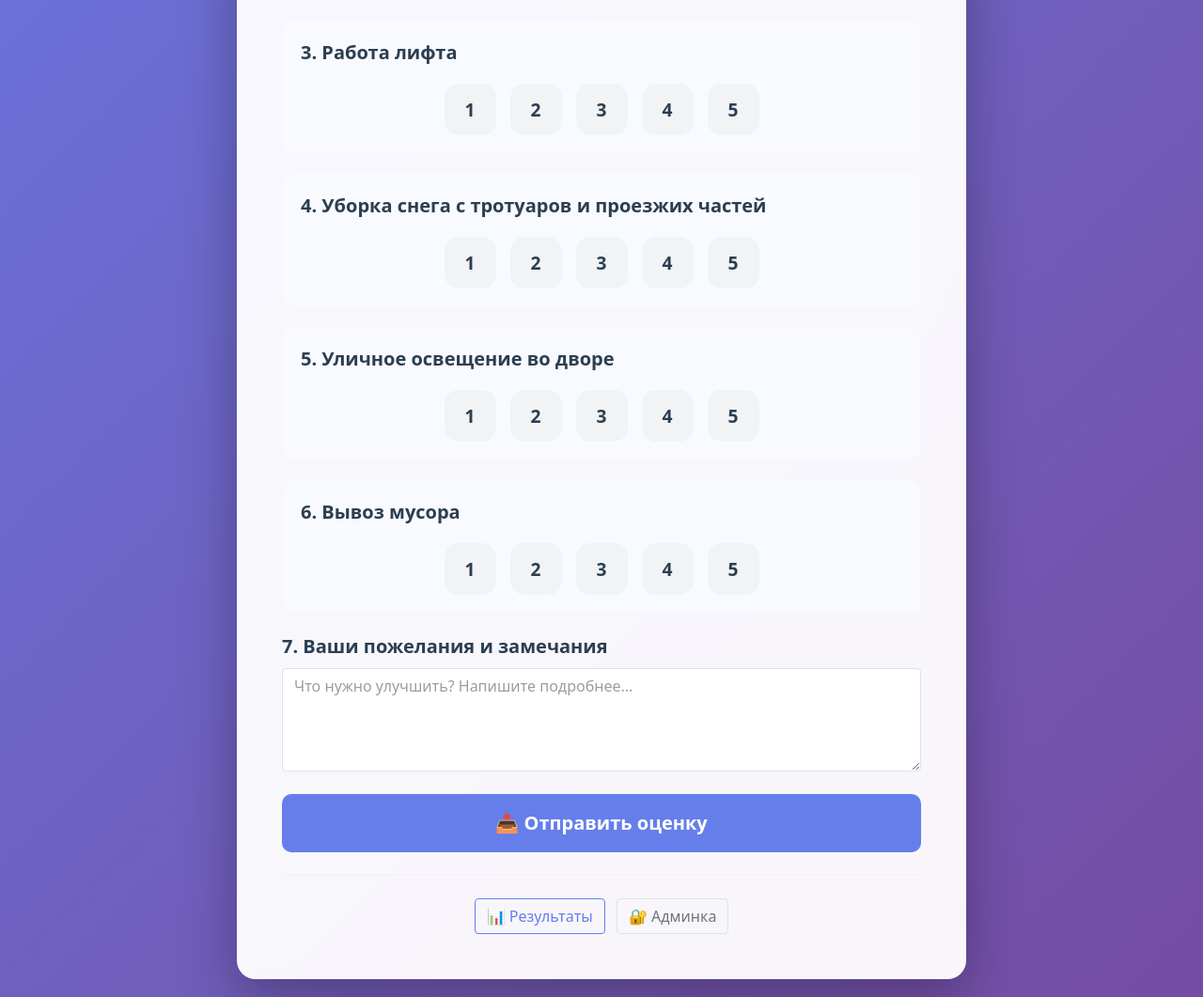
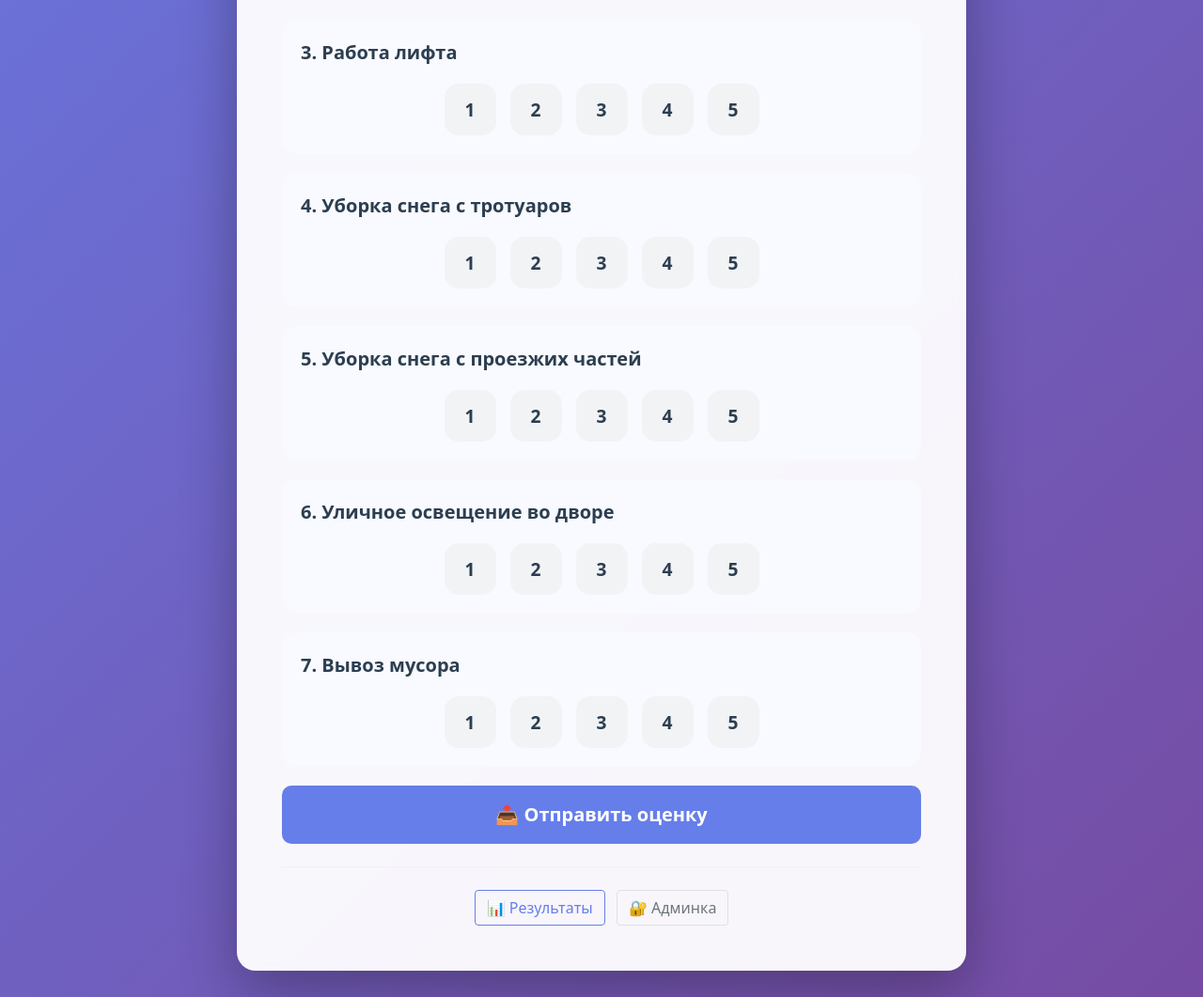
Before and after one commit to daniilkol135/jkh-korolevka, a Flask app: page / in a window 1280 px wide. Shown: the part 839-1900 px from the top of the page at 94% size. Run offline with Flask 3, Linux system fonts and the light colour scheme.

Commit message:
Update index.html

```diff
--- a/templates/index.html
+++ b/templates/index.html
@@ -322,26 +322,43 @@
                     </div>
                 </div>
 
-                <!-- 4. Уборка снега -->
+                <!-- 4. Уборка снега с тротуаров -->
                 <div class="question-item">
-                    <label class="form-label fw-bold fs-5">4. Уборка снега с тротуаров и проезжих частей</label>
+                    <label class="form-label fw-bold fs-5">4. Уборка снега с тротуаров</label>
                     <div class="rating-group">
-                        <input type="radio" name="snow_removal" value="1" id="s1" required>
+                        <input type="radio" name="snow_sidewalks" value="1" id="s1" required>
                         <label for="s1" class="rating-label">1</label>
-                        <input type="radio" name="snow_removal" value="2" id="s2">
+                        <input type="radio" name="snow_sidewalks" value="2" id="s2">
                         <label for="s2" class="rating-label">2</label>
-                        <input type="radio" name="snow_removal" value="3" id="s3">
+                        <input type="radio" name="snow_sidewalks" value="3" id="s3">
                         <label for="s3" class="rating-label">3</label>
-                        <input type="radio" name="snow_removal" value="4" id="s4">
+                        <input type="radio" name="snow_sidewalks" value="4" id="s4">
                         <label for="s4" class="rating-label">4</label>
-                        <input type="radio" name="snow_removal" value="5" id="s5">
+                        <input type="radio" name="snow_sidewalks" value="5" id="s5">
                         <label for="s5" class="rating-label">5</label>
                     </div>
                 </div>
 
-                <!-- 5. Уличное освещение -->
+                <!-- 5. Уборка снега с проезжих частей -->
                 <div class="question-item">
-                    <label class="form-label fw-bold fs-5">5. Уличное освещение во дворе</label>
+                    <label class="form-label fw-bold fs-5">5. Уборка снега с проезжих частей</label>
+                    <div class="rating-group">
+                        <input type="radio" name="snow_road" value="1" id="r1" required>
+                        <label for="r1" class="rating-label">1</label>
+                        <input type="radio" name="snow_road" value="2" id="r2">
+                        <label for="r2" class="rating-label">2</label>
+                        <input type="radio" name="snow_road" value="3" id="r3">
+                        <label for="r3" class="rating-label">3</label>
+                        <input type="radio" name="snow_road" value="4" id="r4">
+                        <label for="r4" class="rating-label">4</label>
+                        <input type="radio" name="snow_road" value="5" id="r5">
+                        <label for="r5" class="rating-label">5</label>
+                    </div>
+                </div>
+
+                <!-- 6. Уличное освещение во дворе -->
+                <div class="question-item">
+                    <label class="form-label fw-bold fs-5">6. Уличное освещение во дворе</label>
                     <div class="rating-group">
                         <input type="radio" name="lighting_outside" value="1" id="lo1" required>
                         <label for="lo1" class="rating-label">1</label>
@@ -356,9 +373,9 @@
                     </div>
                 </div>
 
-                <!-- 6. Вывоз мусора -->
+                <!-- 7. Вывоз мусора -->
                 <div class="question-item">
-                    <label class="form-label fw-bold fs-5">6. Вывоз мусора</label>
+                    <label class="form-label fw-bold fs-5">7. Вывоз мусора</label>
                     <div class="rating-group">
                         <input type="radio" name="garbage" value="1" id="g1" required>
                         <label for="g1" class="rating-label">1</label>
@@ -371,12 +388,6 @@
                         <input type="radio" name="garbage" value="5" id="g5">
                         <label for="g5" class="rating-label">5</label>
                     </div>
-                </div>
-
-                <!-- Комментарий -->
-                <div class="mb-4">
-                    <label class="form-label fw-bold fs-5">7. Ваши пожелания и замечания</label>
-                    <textarea name="comment" class="form-control" rows="4" placeholder="Что нужно улучшить? Напишите подробнее..."></textarea>
                 </div>
 
                 <button type="submit" class="btn btn-primary w-100 py-3 fs-5">📤 Отправить оценку</button>
```
